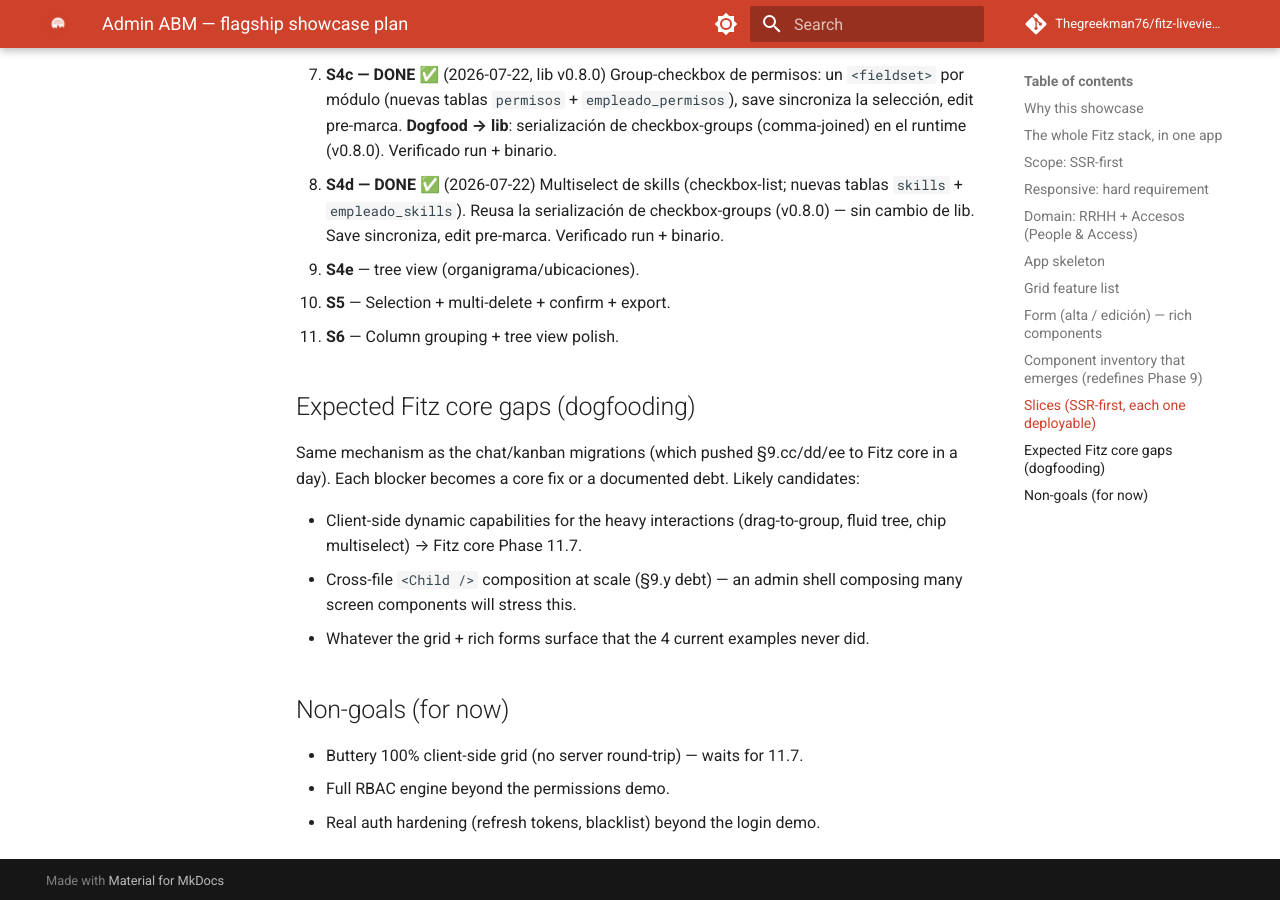
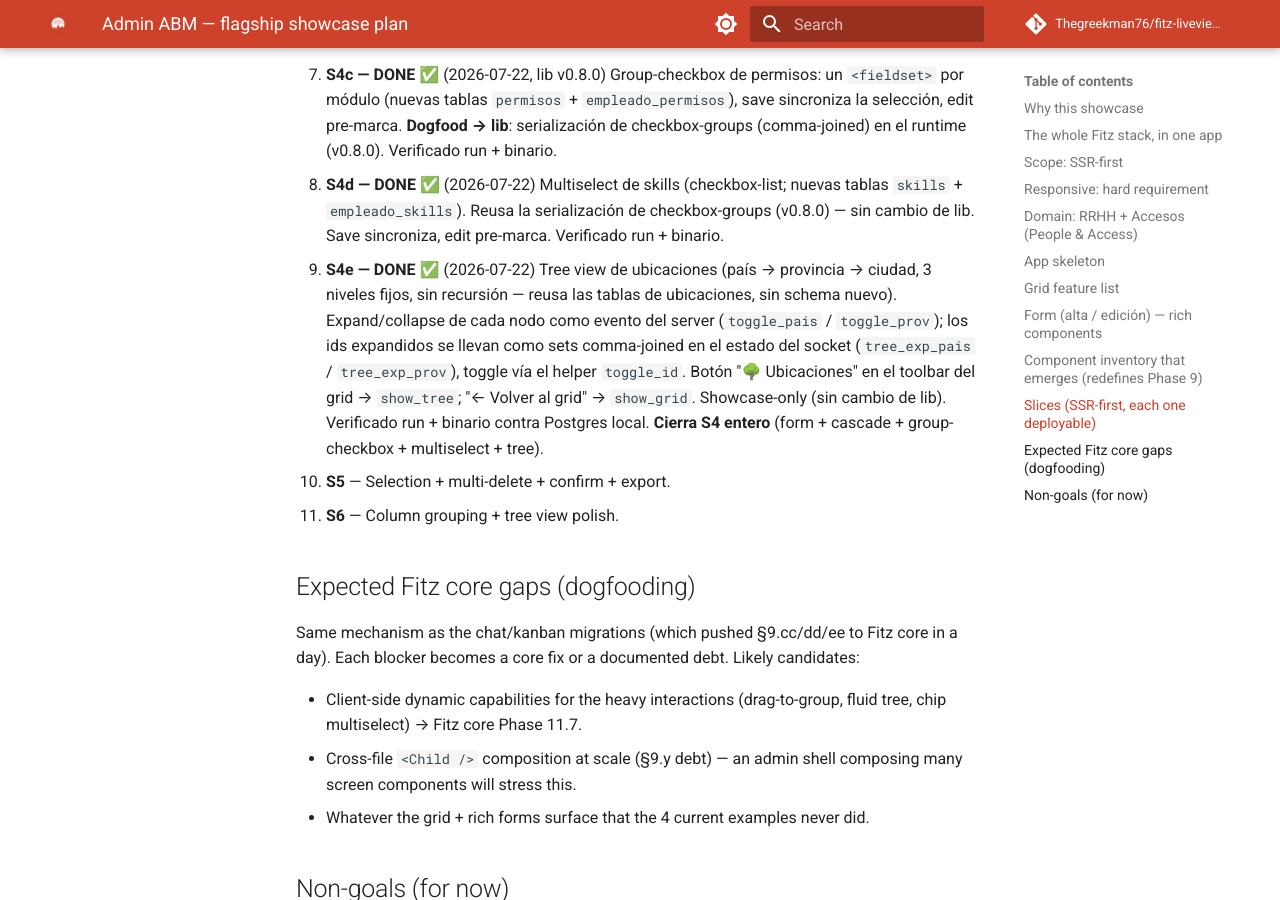
Before and after one commit to Thegreekman76/fitz-liveviews, an MkDocs documentation site: the page built from docs/showcase-admin-abm-plan.md, in a window 1280 px wide and 900 px high, scrolled down 4733 px. Built offline with MkDocs 1.6.1 and Material for MkDocs 9.7.7, drawn with Linux system fonts in a browser that asks for light colours; comment, search, counter and statistics services are not loaded.

Commit message:
admin: S4e tree view de ubicaciones (cierra S4 entero)
Tree view país→provincia→ciudad (3 niveles, sin recursión) con
expand/collapse por eventos del server (toggle_pais/toggle_prov;
ids expandidos como sets comma-joined en el estado del socket).
Botón 'Ubicaciones' en el toolbar del grid, 'Volver' al grid.
Reusa las tablas de ubicaciones — sin schema nuevo, showcase-only
(sin cambio de lib). Verificado run + binario contra Postgres local.

Cierra S4 entero: form + cascade + group-checkbox + multiselect + tree."

```diff
--- a/docs/showcase-admin-abm-plan.md
+++ b/docs/showcase-admin-abm-plan.md
@@ -171,7 +171,16 @@ Companion UI library from **8 basic components** to **~22-25**:
      type, and the runtime hangs instead of erroring) — noted for a core fix.
    - **S4c — DONE** ✅ (2026-07-22, lib v0.8.0) Group-checkbox de permisos: un `<fieldset>` por módulo (nuevas tablas `permisos` + `empleado_permisos`), save sincroniza la selección, edit pre-marca. **Dogfood → lib**: serialización de checkbox-groups (comma-joined) en el runtime (v0.8.0). Verificado run + binario.
    - **S4d — DONE** ✅ (2026-07-22) Multiselect de skills (checkbox-list; nuevas tablas `skills` + `empleado_skills`). Reusa la serialización de checkbox-groups (v0.8.0) — sin cambio de lib. Save sincroniza, edit pre-marca. Verificado run + binario.
-   - **S4e** — tree view (organigrama/ubicaciones).
+   - **S4e — DONE** ✅ (2026-07-22) Tree view de ubicaciones (país →
+     provincia → ciudad, 3 niveles fijos, sin recursión — reusa las tablas
+     de ubicaciones, sin schema nuevo). Expand/collapse de cada nodo como
+     evento del server (`toggle_pais` / `toggle_prov`); los ids expandidos se
+     llevan como sets comma-joined en el estado del socket (`tree_exp_pais` /
+     `tree_exp_prov`), toggle vía el helper `toggle_id`. Botón "🌳 Ubicaciones"
+     en el toolbar del grid → `show_tree`; "← Volver al grid" → `show_grid`.
+     Showcase-only (sin cambio de lib). Verificado run + binario contra
+     Postgres local. **Cierra S4 entero** (form + cascade + group-checkbox +
+     multiselect + tree).
 5. **S5** — Selection + multi-delete + confirm + export.
 6. **S6** — Column grouping + tree view polish.
 
```
Also changed, not shown: 2 other files.
